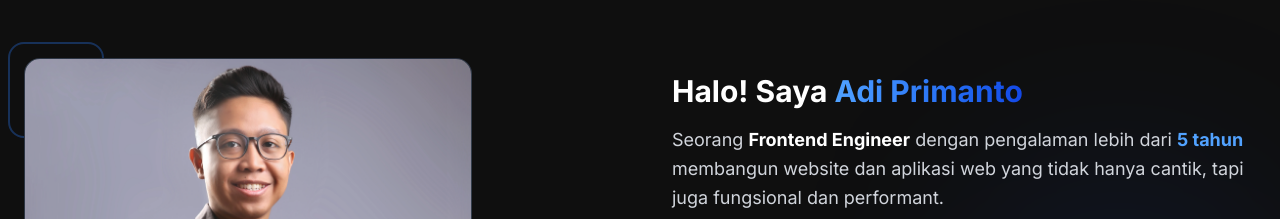
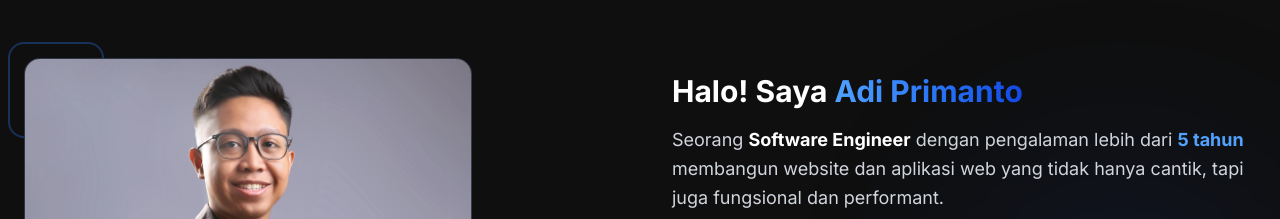
Before and after one commit to AdiPrimanto/adiprimanto-lp, a Next.js app: page / in a window 1280 px wide. Shown: the part 1164-1383 px from the top of the page. Built offline with nearby package versions, Linux system fonts and the light colour scheme.

Commit message:
refactor: update professional title from Frontend Engineer to Software Engineer across components and metadata

```diff
--- a/app/components/About.tsx
+++ b/app/components/About.tsx
@@ -1,17 +1,24 @@
-'use client';
-import { motion } from 'framer-motion';
-import { Code2, Coffee, Rocket, MapPin, Briefcase, Calendar } from 'lucide-react';
+"use client";
+import { motion } from "framer-motion";
+import {
+  Code2,
+  Coffee,
+  Rocket,
+  MapPin,
+  Briefcase,
+  Calendar,
+} from "lucide-react";
 
 const techStack = [
-  { name: 'React', color: 'from-blue-400 to-blue-700' },
-  { name: 'Next.js', color: 'from-blue-400 to-blue-700' },
-  { name: 'Vue.js', color: 'from-blue-400 to-blue-700' },
-  { name: 'Nuxt.js', color: 'from-blue-400 to-blue-700' },
-  { name: 'TypeScript', color: 'from-blue-400 to-blue-700' },
-  { name: 'JavaScript', color: 'from-blue-400 to-blue-700' },
-  { name: 'Tailwind CSS', color: 'from-blue-400 to-blue-700' },
-  { name: 'HTML/CSS', color: 'from-blue-400 to-blue-700' },
-  { name: 'Wordpress', color: 'from-blue-400 to-blue-700' },
+  { name: "React", color: "from-blue-400 to-blue-700" },
+  { name: "Next.js", color: "from-blue-400 to-blue-700" },
+  { name: "Vue.js", color: "from-blue-400 to-blue-700" },
+  { name: "Nuxt.js", color: "from-blue-400 to-blue-700" },
+  { name: "TypeScript", color: "from-blue-400 to-blue-700" },
+  { name: "JavaScript", color: "from-blue-400 to-blue-700" },
+  { name: "Tailwind CSS", color: "from-blue-400 to-blue-700" },
+  { name: "HTML/CSS", color: "from-blue-400 to-blue-700" },
+  { name: "Wordpress", color: "from-blue-400 to-blue-700" },
   // { name: 'React', color: 'from-cyan-400 to-blue-500' },
   // { name: 'Next.js', color: 'from-gray-400 to-gray-600' },
   // { name: 'Vue.js', color: 'from-green-400 to-emerald-500' },
@@ -24,15 +31,18 @@ const techStack = [
 ];
 
 const stats = [
-  { icon: <Calendar size={20} />, value: '5+', label: 'Tahun Pengalaman' },
-  { icon: <Briefcase size={20} />, value: '20+', label: 'Proyek Selesai' },
-  { icon: <Code2 size={20} />, value: '50K+', label: 'Baris Kode' },
+  { icon: <Calendar size={20} />, value: "5+", label: "Tahun Pengalaman" },
+  { icon: <Briefcase size={20} />, value: "20+", label: "Proyek Selesai" },
+  { icon: <Code2 size={20} />, value: "50K+", label: "Baris Kode" },
 ];
 
 const funFacts = [
-  { icon: <Coffee size={18} />, text: 'Vue & React enthusiast' },
-  { icon: <Code2 size={18} />, text: 'CSS adalah seni, bukan sekadar styling' },
-  { icon: <Rocket size={18} />, text: 'Selalu mikir: “gimana caranya website ini bantu bisnis?”' },
+  { icon: <Coffee size={18} />, text: "Vue & React enthusiast" },
+  { icon: <Code2 size={18} />, text: "CSS adalah seni, bukan sekadar styling" },
+  {
+    icon: <Rocket size={18} />,
+    text: "Selalu mikir: “gimana caranya website ini bantu bisnis?”",
+  },
 ];
 
 const About = () => (
@@ -49,8 +59,12 @@ const About = () => (
         transition={{ duration: 0.6 }}
         className="text-center mb-16"
       >
-        <span className="text-blue-500 font-semibold text-sm tracking-wider uppercase">Tentang Saya</span>
-        <h2 className="text-4xl md:text-5xl font-bold text-white mt-2">Orang di Balik Layar</h2>
+        <span className="text-blue-500 font-semibold text-sm tracking-wider uppercase">
+          Tentang Saya
+        </span>
+        <h2 className="text-4xl md:text-5xl font-bold text-white mt-2">
+          Orang di Balik Layar
+        </h2>
       </motion.div>
 
       <div className="grid lg:grid-cols-2 gap-12 lg:gap-16 items-center">
@@ -77,13 +91,19 @@ const About = () => (
                 <p className="text-sm">Foto Anda di sini</p>
               </div> */}
               {/* Uncomment dan ganti path ketika foto sudah ada */}
-              <img src="/adi.webp" alt="Adi Primanto" className="w-full h-full object-cover" />
+              <img
+                src="/adi.webp"
+                alt="Adi Primanto"
+                className="w-full h-full object-cover"
+              />
             </div>
 
             {/* Location Badge */}
             <div className="absolute -bottom-3 left-1/2 -translate-x-1/2 bg-gray-900 border border-white/10 px-4 py-2 rounded-full flex items-center gap-2 shadow-xl">
               <MapPin size={16} className="text-blue-500 shrink-0" />
-              <span className="text-white text-sm font-medium">Yogyakarta, Indonesia</span>
+              <span className="text-white text-sm font-medium">
+                Yogyakarta, Indonesia
+              </span>
             </div>
           </div>
 
@@ -98,9 +118,15 @@ const About = () => (
                 transition={{ delay: index * 0.1 }}
                 className="text-center p-4 rounded-xl bg-white/5 border border-white/5"
               >
-                <div className="text-blue-500 mb-2 flex justify-center">{stat.icon}</div>
-                <div className="text-2xl md:text-3xl font-bold text-white">{stat.value}</div>
-                <div className="text-gray-400 text-xs md:text-sm">{stat.label}</div>
+                <div className="text-blue-500 mb-2 flex justify-center">
+                  {stat.icon}
+                </div>
+                <div className="text-2xl md:text-3xl font-bold text-white">
+                  {stat.value}
+                </div>
+                <div className="text-gray-400 text-xs md:text-sm">
+                  {stat.label}
+                </div>
               </motion.div>
             ))}
           </div>
@@ -116,24 +142,39 @@ const About = () => (
         >
           <div>
             <h3 className="text-2xl md:text-3xl font-bold text-white mb-4">
-              Halo! Saya <span className="text-transparent bg-clip-text bg-gradient-to-r from-blue-400 to-blue-700">Adi Primanto</span>
+              Halo! Saya{" "}
+              <span className="text-transparent bg-clip-text bg-gradient-to-r from-blue-400 to-blue-700">
+                Adi Primanto
+              </span>
             </h3>
             <p className="text-gray-300 leading-relaxed text-lg">
-              Seorang <strong className="text-white">Frontend Engineer</strong> dengan pengalaman lebih dari <strong className="text-blue-400">5 tahun</strong> membangun website dan aplikasi web yang tidak hanya cantik, tapi juga fungsional dan performant.
+              Seorang <strong className="text-white">Software Engineer</strong>{" "}
+              dengan pengalaman lebih dari{" "}
+              <strong className="text-blue-400">5 tahun</strong> membangun
+              website dan aplikasi web yang tidak hanya cantik, tapi juga
+              fungsional dan performant.
             </p>
           </div>
 
           <p className="text-gray-400 leading-relaxed">
-            Saat ini bekerja di salah satu startup di Yogyakarta, saya terbiasa menghadapi tantangan membangun produk digital dari nol hingga digunakan ribuan pengguna. Pengalaman ini mengajarkan saya pentingnya kode yang bersih, performa yang optimal, dan user experience yang seamless.
+            Saat ini bekerja di salah satu startup di Yogyakarta, saya terbiasa
+            menghadapi tantangan membangun produk digital dari nol hingga
+            digunakan ribuan pengguna. Pengalaman ini mengajarkan saya
+            pentingnya kode yang bersih, performa yang optimal, dan user
+            experience yang seamless.
           </p>
 
           <p className="text-gray-400 leading-relaxed">
-            Di luar jam kerja, saya menyalurkan passion saya untuk membantu UMKM dan bisnis lokal hadir secara profesional di dunia digital melalui website yang didesain khusus untuk kebutuhan mereka.
+            Di luar jam kerja, saya menyalurkan passion saya untuk membantu UMKM
+            dan bisnis lokal hadir secara profesional di dunia digital melalui
+            website yang didesain khusus untuk kebutuhan mereka.
           </p>
 
           {/* Tech Stack */}
           <div className="pt-4">
-            <h4 className="text-white font-semibold mb-4">Tech Stack Favorit:</h4>
+            <h4 className="text-white font-semibold mb-4">
+              Tech Stack Favorit:
+            </h4>
             <div className="flex flex-wrap gap-2">
               {techStack.map((tech, index) => (
                 <motion.span
--- a/app/layout.tsx
+++ b/app/layout.tsx
@@ -15,9 +15,19 @@ const inter = Inter({
 });
 
 export const metadata: Metadata = {
-  title: "Adi Primanto - Frontend Engineer & Web Developer",
-  description: "Membangun kehadiran digital yang berkelas, cepat, dan dioptimasi untuk mendominasi pasar. 5+ tahun pengalaman membangun website profesional.",
-  keywords: ["web developer", "frontend engineer", "landing page", "website", "Next.js", "React", "Vue.js", "Yogyakarta"],
+  title: "Adi Primanto - Software Engineer & Web Developer",
+  description:
+    "Membangun kehadiran digital yang berkelas, cepat, dan dioptimasi untuk mendominasi pasar. 5+ tahun pengalaman membangun website profesional.",
+  keywords: [
+    "web developer",
+    "software engineer",
+    "landing page",
+    "website",
+    "Next.js",
+    "React",
+    "Vue.js",
+    "Yogyakarta",
+  ],
   authors: [{ name: "Adi Primanto" }],
   metadataBase: new URL("https://adiprimanto.vercel.app"),
   icons: {
@@ -31,8 +41,9 @@ export const metadata: Metadata = {
   },
   manifest: "/manifest.json",
   openGraph: {
-    title: "Adi Primanto - Frontend Engineer & Web Developer",
-    description: "Membangun kehadiran digital yang berkelas, cepat, dan dioptimasi untuk mendominasi pasar.",
+    title: "Adi Primanto - Software Engineer & Web Developer",
+    description:
+      "Membangun kehadiran digital yang berkelas, cepat, dan dioptimasi untuk mendominasi pasar.",
     type: "website",
     url: "https://adiprimanto.vercel.app",
     siteName: "Adi Primanto",
@@ -41,15 +52,16 @@ export const metadata: Metadata = {
         url: "/adi.webp",
         width: 1200,
         height: 630,
-        alt: "Adi Primanto - Frontend Engineer",
+        alt: "Adi Primanto - Software Engineer",
       },
     ],
     locale: "id_ID",
   },
   twitter: {
     card: "summary_large_image",
-    title: "Adi Primanto - Frontend Engineer & Web Developer",
-    description: "Membangun kehadiran digital yang berkelas, cepat, dan dioptimasi untuk mendominasi pasar.",
+    title: "Adi Primanto - Software Engineer & Web Developer",
+    description:
+      "Membangun kehadiran digital yang berkelas, cepat, dan dioptimasi untuk mendominasi pasar.",
     images: ["/adi.webp"],
   },
   robots: {
```
